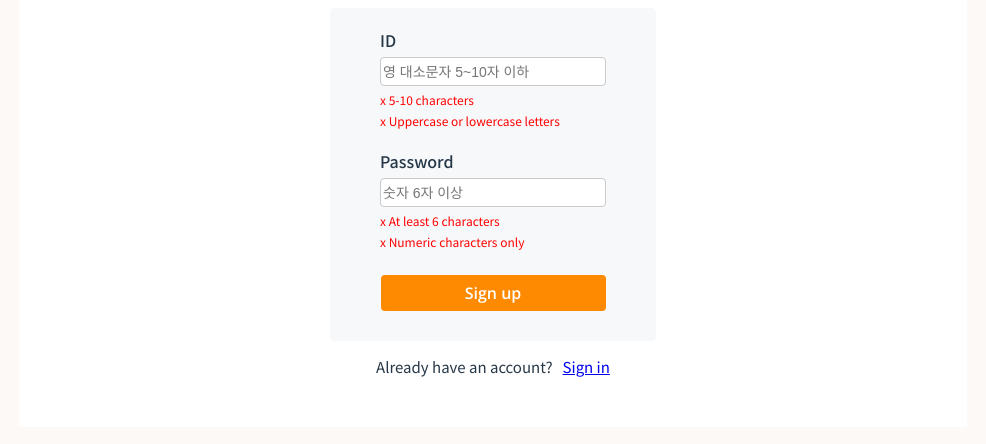
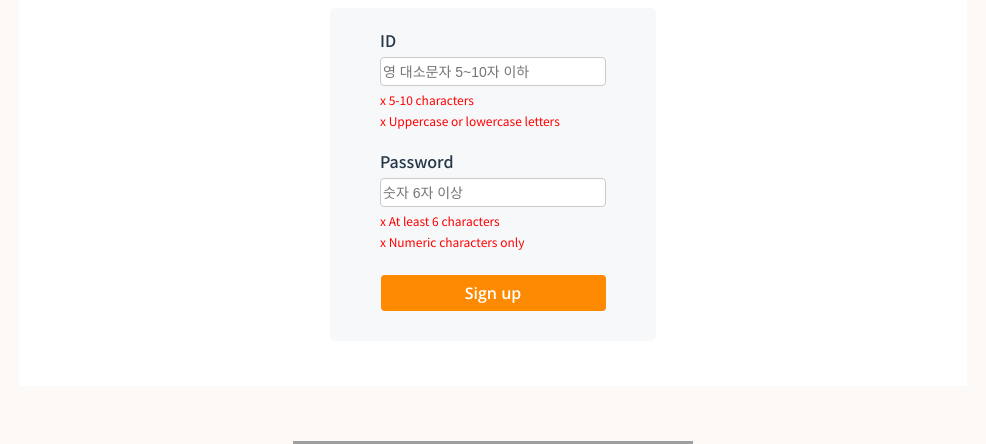
Before and after one commit to jamongK/JAKE, a plain HTML site: page signup.html in a window 1280 px wide. Shown: the part 276-720 px from the top of the page, without its empty margins (147-1133 px from the left). Drawn offline with nearby package versions, Linux system fonts and the light colour scheme; grey boxes are pictures that could not be loaded.

Commit message:
Update signup.html
signin페이지 컴포넌트 제거

```diff
--- a/signup.html
+++ b/signup.html
@@ -51,9 +51,6 @@
                 </tr>
             </table>
         </form>
-        <div class="sign-in-link">
-            <p>Already have an account? &nbsp; <a href="./signin.html">Sign in</a></p>
-        </div>
     </section>
 
     <footer>
```
